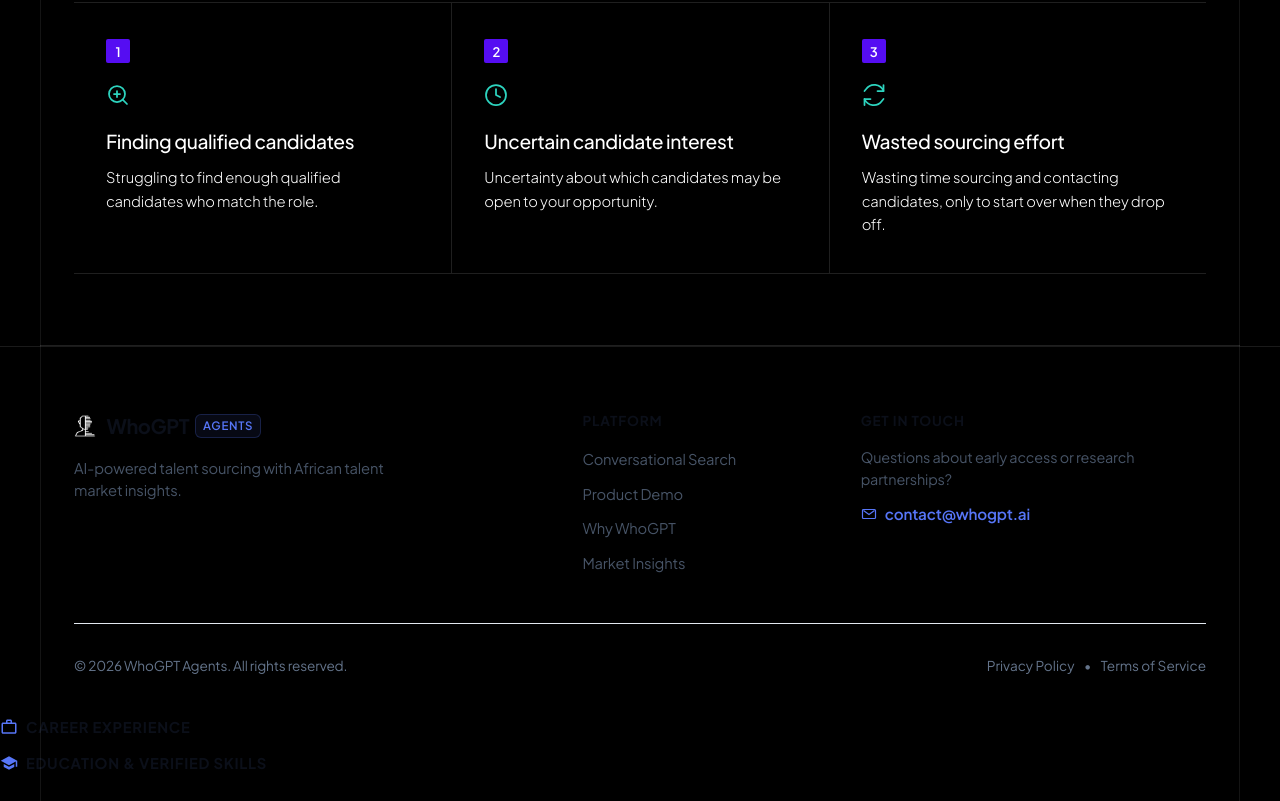
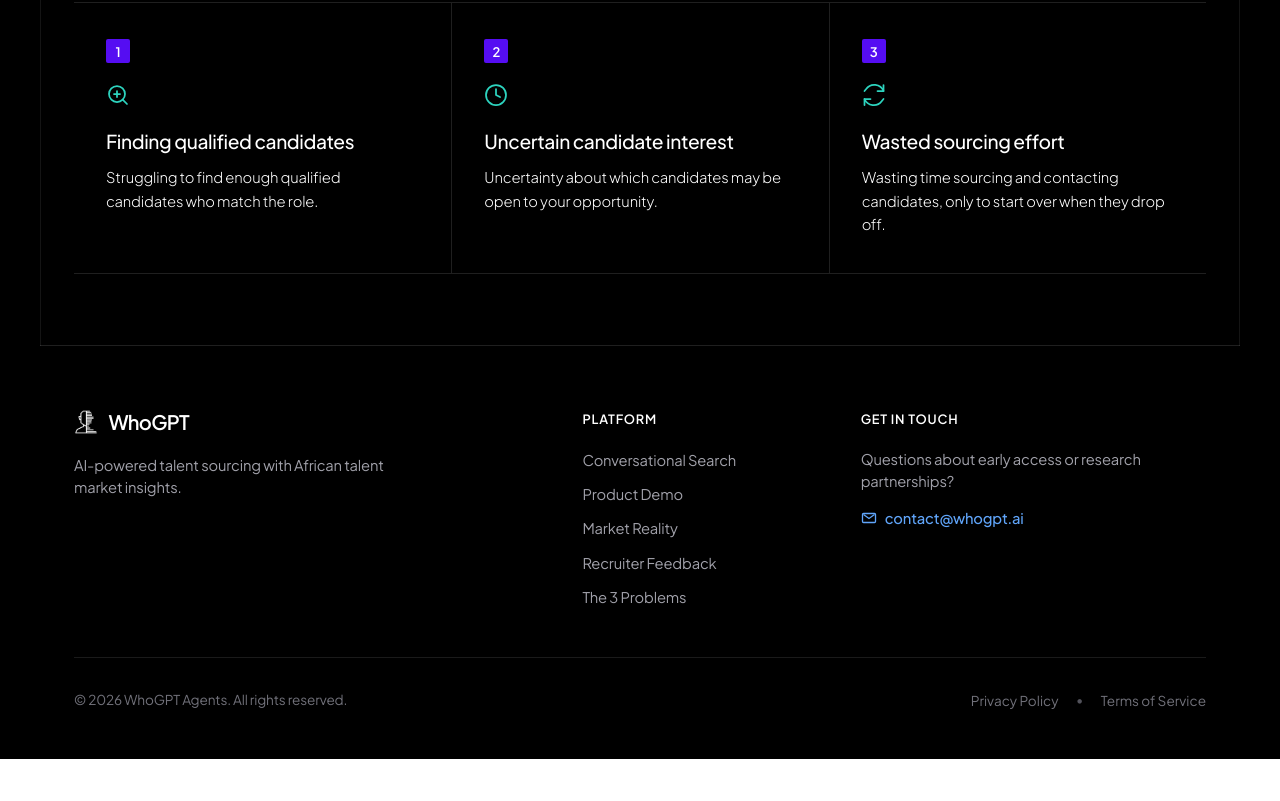
Before and after one commit to IIIDynasty/aptus-prototype, a website built with Vite: page people-search-mvp/index.html in a window 1280 px wide. Shown: the part 2372-3173 px from the top of the page. After the commit the page ends 3131 px from the top, so only its background shows below. Built offline with nearby package versions, Linux system fonts and the light colour scheme.

Commit message:
feat(whogpt): update footer with official logo, fix text contrast, and remove leaked drawer elements

```diff
--- a/people-search-mvp/index.html
+++ b/people-search-mvp/index.html
@@ -381,9 +381,9 @@
     <div class="container footer-container">
       <div class="footer-top">
         <div class="footer-brand-col">
-          <a href="#" class="brand-wordmark" aria-label="WhoGPT Agents Home">
-            <img src="./whogpt-logo.png" alt="WhoGPT Logo" class="whogpt-logo-img" style="width: 22px; height: 22px;" />
-            <span class="logo-text">WhoGPT<span class="logo-badge">Agents</span></span>
+          <a href="./index.html" class="brand-wordmark" aria-label="WhoGPT Home">
+            <img src="./whogpt-logo.png" alt="WhoGPT Logo" class="whogpt-logo-img" />
+            <span class="whogpt-logo-text">WhoGPT</span>
           </a>
           <p class="footer-tagline">
             AI-powered talent sourcing with African talent market insights.
@@ -395,8 +395,9 @@
           <ul class="footer-links-list">
             <li><a href="#hero">Conversational Search</a></li>
             <li><a href="#demo">Product Demo</a></li>
-            <li><a href="#problems">Why WhoGPT</a></li>
-            <li><a href="#insights">Market Insights</a></li>
+            <li><a href="#insights">Market Reality</a></li>
+            <li><a href="#reactions">Recruiter Feedback</a></li>
+            <li><a href="#problems">The 3 Problems</a></li>
           </ul>
         </div>
 
@@ -405,10 +406,10 @@
           <p class="footer-contact-text">Questions about early access or research partnerships?</p>
           <a href="mailto:contact@whogpt.ai" class="footer-email-link">
             <svg width="16" height="16" viewBox="0 0 16 16" fill="none" xmlns="http://www.w3.org/2000/svg">
-              <path d="M2.5 3.5h11a1 1 0 011 1v7a1 1 0 01-1 1h-11a1 1 0 01-1-1v-7a1 1 0 011-1z" stroke="#5776F8" stroke-width="1.2"/>
-              <path d="M2.5 4.5l5.5 4 5.5-4" stroke="#5776F8" stroke-width="1.2"/>
+              <path d="M2.5 3.5h11a1 1 0 011 1v7a1 1 0 01-1 1h-11a1 1 0 01-1-1v-7a1 1 0 011-1z" stroke="currentColor" stroke-width="1.3"/>
+              <path d="M2.5 4.5l5.5 4 5.5-4" stroke="currentColor" stroke-width="1.3"/>
             </svg>
-            contact@whogpt.ai
+            <span>contact@whogpt.ai</span>
           </a>
         </div>
       </div>
@@ -425,35 +426,6 @@
       </div>
     </div>
   </footer>
-        </div>
-
-        <!-- Career History Timeline -->
-        <div class="drawer-section">
-          <div class="drawer-section-heading">
-            <svg width="18" height="18" viewBox="0 0 24 24" fill="none"><path d="M20 6H16V4C16 2.9 15.1 2 14 2H10C8.9 2 8 2.9 8 4V6H4C2.9 6 2 6.9 2 8V19C2 20.1 2.9 21 4 21H20C21.1 21 22 20.1 22 19V8C22 6.9 21.1 6 20 6ZM10 4H14V6H10V4ZM20 19H4V8H20V19Z" fill="#5776F8"/></svg>
-            <h4>Career Experience</h4>
-          </div>
-          <div class="timeline-container" id="drawerTimeline">
-            <!-- Timeline items injected -->
-          </div>
-        </div>
-
-        <!-- Education & Skills -->
-        <div class="drawer-section">
-          <div class="drawer-section-heading">
-            <svg width="18" height="18" viewBox="0 0 24 24" fill="none"><path d="M12 3L1 9L12 15L21 10.09V17H23V9M5 13.18V17.18L12 21L19 17.18V13.18L12 17L5 13.18Z" fill="#5776F8"/></svg>
-            <h4>Education & Verified Skills</h4>
-          </div>
-          <div class="education-list" id="drawerEducation">
-            <!-- Education items -->
-          </div>
-          <div class="skills-chips-wrapper" id="drawerSkills">
-            <!-- Skill pills -->
-          </div>
-        </div>
-      </div>
-    </div>
-  </div>
 
   <!-- ============================================================
        MODAL: WAITLIST & EARLY ACCESS SIGNUP
--- a/people-search-mvp/style.css
+++ b/people-search-mvp/style.css
@@ -3553,20 +3553,93 @@ body.render-dark-theme {
 
 .render-dark-theme .site-footer {
   background-color: #000000 !important;
-  border-top: 1px solid rgba(255, 255, 255, 0.1) !important;
+  border-top: none !important;
   color: #A1A1AA !important;
-}
-
-.render-dark-theme .footer-nav-title {
+  padding-top: 4rem !important;
+  padding-bottom: 3rem !important;
+  position: relative;
+  z-index: 1;
+}
+
+.render-dark-theme .footer-heading {
+  font-family: 'Plus Jakarta Sans', sans-serif !important;
+  font-size: 0.8rem !important;
+  font-weight: 600 !important;
+  text-transform: uppercase !important;
+  letter-spacing: 0.06em !important;
   color: #FFFFFF !important;
-}
-
-.render-dark-theme .footer-link {
+  margin-bottom: 1.15rem !important;
+}
+
+.render-dark-theme .footer-tagline {
   color: #A1A1AA !important;
-}
-
-.render-dark-theme .footer-link:hover {
+  font-size: 0.92rem !important;
+  line-height: 1.55 !important;
+  margin-top: 0.85rem !important;
+}
+
+.render-dark-theme .footer-links-list a {
+  color: #A1A1AA !important;
+  text-decoration: none;
+  font-size: 0.92rem !important;
+  transition: color 0.2s ease;
+}
+
+.render-dark-theme .footer-links-list a:hover {
   color: #FFFFFF !important;
+}
+
+.render-dark-theme .footer-contact-text {
+  color: #A1A1AA !important;
+  font-size: 0.92rem !important;
+  line-height: 1.55 !important;
+  margin-bottom: 0.85rem !important;
+}
+
+.render-dark-theme .footer-email-link {
+  display: inline-flex !important;
+  align-items: center !important;
+  gap: 0.5rem !important;
+  color: #60A5FA !important;
+  font-weight: 500 !important;
+  font-size: 0.92rem !important;
+  text-decoration: none !important;
+  transition: opacity 0.2s ease;
+}
+
+.render-dark-theme .footer-email-link:hover {
+  opacity: 0.85;
+}
+
+.render-dark-theme .footer-top {
+  border-bottom: 1px solid rgba(255, 255, 255, 0.1) !important;
+}
+
+.render-dark-theme .footer-bottom {
+  border-top: none !important;
+  padding-top: 2rem !important;
+  color: #71717A !important;
+  font-size: 0.85rem !important;
+}
+
+.render-dark-theme .legal-link-btn {
+  background: none !important;
+  border: none !important;
+  color: #71717A !important;
+  font-size: 0.85rem !important;
+  cursor: pointer !important;
+  padding: 0 !important;
+  font-family: inherit !important;
+  transition: color 0.2s ease;
+}
+
+.render-dark-theme .legal-link-btn:hover {
+  color: #FFFFFF !important;
+}
+
+.render-dark-theme .legal-separator {
+  color: #52525B !important;
+  margin: 0 0.5rem;
 }
 
 /* Modals in Dark Theme */
```
